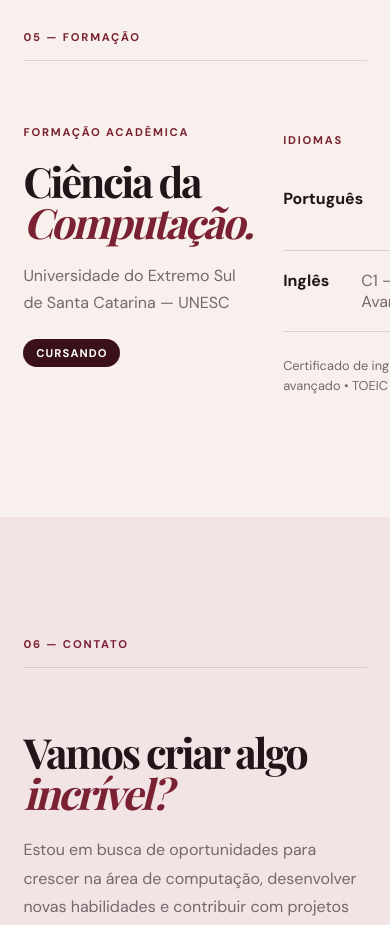
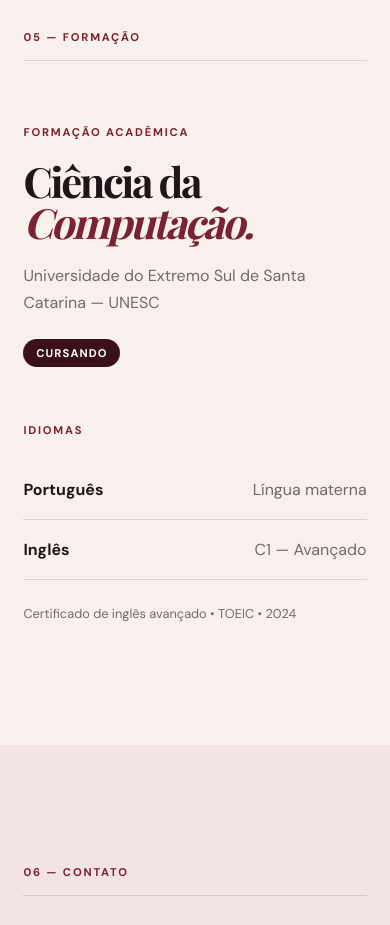
Before and after one commit to Dutra-Lu/Portifolio-Ana, a plain HTML site: page index.html in a window 390 px wide. Shown: the part 7080-8005 px from the top of the page. Drawn offline with nearby package versions, Linux system fonts and the light colour scheme.

Commit message:
Conflitos para mobile arrumados

```diff
--- a/style.css
+++ b/style.css
@@ -533,9 +533,11 @@ h2 span {
     background: var(--cream);
 }
 
-.education .grid-2col {
-    grid-template-columns: 1.2fr .8fr;
-    gap: 8vw;
+@media (min-width: 901px) {
+    .education .grid-2col {
+        grid-template-columns: 1.2fr .8fr;
+        gap: 8vw;
+    }
 }
 
 .mini-label {
```
